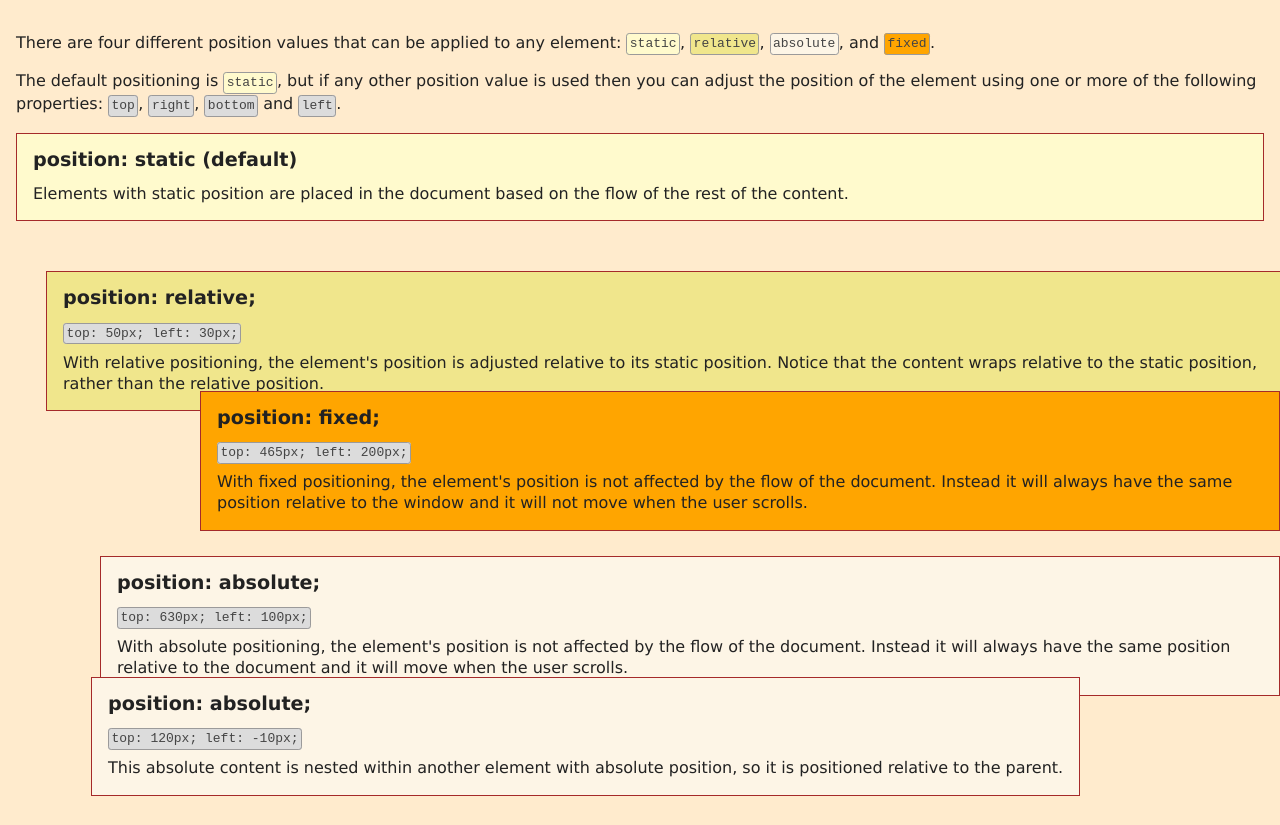
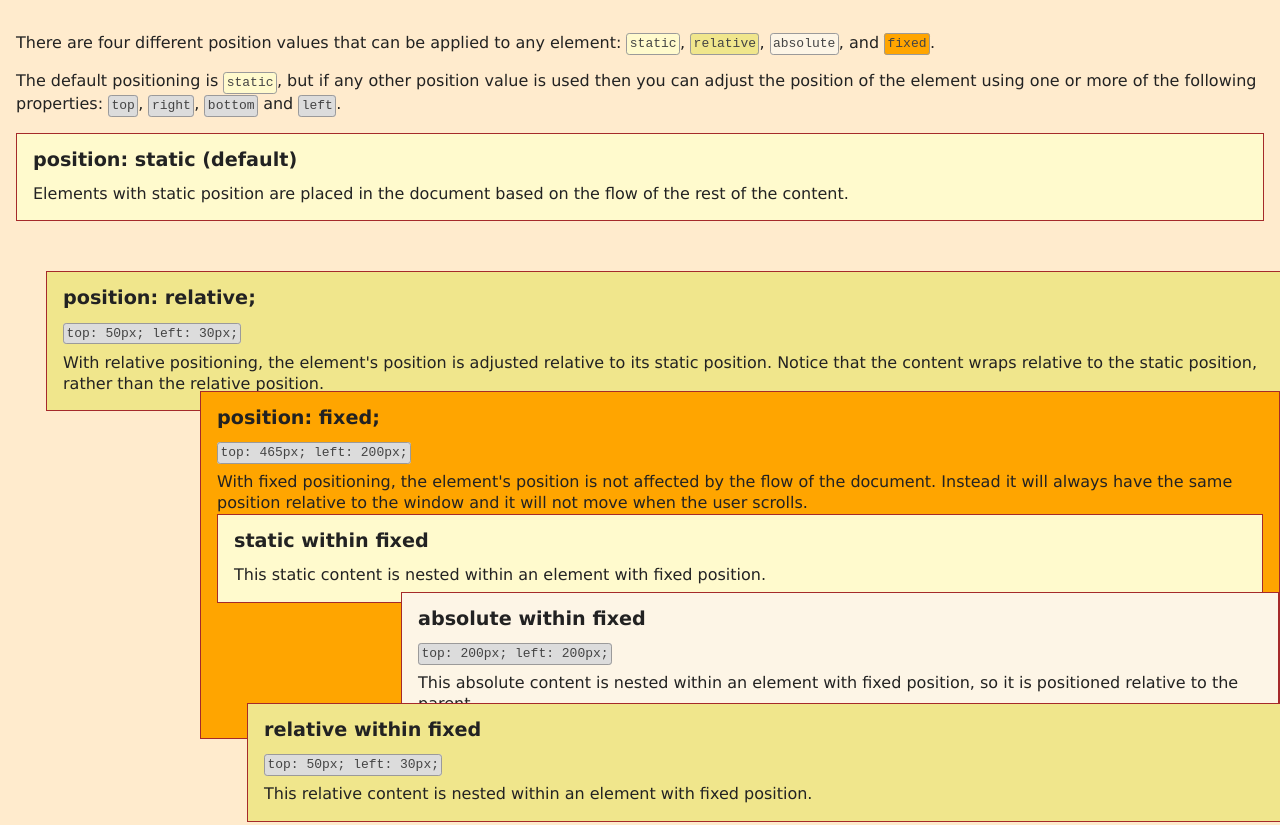
Before and after one commit to niksoper/Html5Study, a plain HTML site: page Html5/views/positioning.html in a window 1280 px wide. Shown: the part 74-899 px from the top of the page. Before the commit the page ends 870 px from the top, so only its background shows below. Drawn offline with Linux system fonts and the light colour scheme.

Commit message:
Added more positioning examples

```diff
--- a/Html5/styles/layout.css
+++ b/Html5/styles/layout.css
@@ -40,7 +40,7 @@ div {
 
 .absolute {
     position: absolute;
-    top: 630px;
+    top: 900px;
     left: 100px;
 }
 
@@ -54,3 +54,14 @@ div {
     top: 465px;
     left: 200px;
 }
+
+.fixed .absolute {
+    position: absolute;
+    top: 200px;
+    left: 200px;
+}
+
+.fixed .relative {
+    top: 100px;
+    left: 30px;
+}
--- a/Html5/views/positioning.html
+++ b/Html5/views/positioning.html
@@ -43,13 +43,13 @@
             <div class="absolute color-absolute">
                 <h1>position: absolute;</h1>
                 <div class="positions">
-                    <code>top: 630px; left: 100px;</code>
+                    <code>top: 900px; left: 100px;</code>
                 </div>
                 With absolute positioning, the element's position is not affected by the flow of the document.
                 Instead it will always have the same position relative to the document and it will move when the
                 user scrolls.
                 <div class="absolute color-absolute">
-                    <h1>position: absolute;</h1>
+                    <h1>absolute within absolute</h1>
                     <div class="positions">
                         <code>top: 120px; left: -10px;</code>
                     </div>
@@ -65,6 +65,25 @@
                 With fixed positioning, the element's position is not affected by the flow of the document.
                 Instead it will always have the same position relative to the window and it will not move when the
                 user scrolls.
+                <div class="absolute color-absolute">
+                    <h1>absolute within fixed</h1>
+                    <div class="positions">
+                        <code>top: 200px; left: 200px;</code>
+                    </div>
+                    This absolute content is nested within an element with fixed position, so it is positioned
+                    relative to the parent.
+                </div>
+                <div class="color-static">
+                    <h1>static within fixed</h1>
+                    This static content is nested within an element with fixed position.
+                </div>
+                <div class="relative color-relative">
+                    <h1>relative within fixed</h1>
+                    <div class="positions">
+                        <code>top: 50px; left: 30px;</code>
+                    </div>
+                    This relative content is nested within an element with fixed position.
+                </div>
             </div>
         </main>
 	</body>
```
